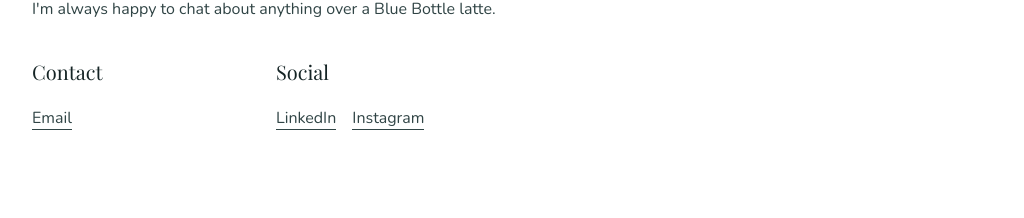
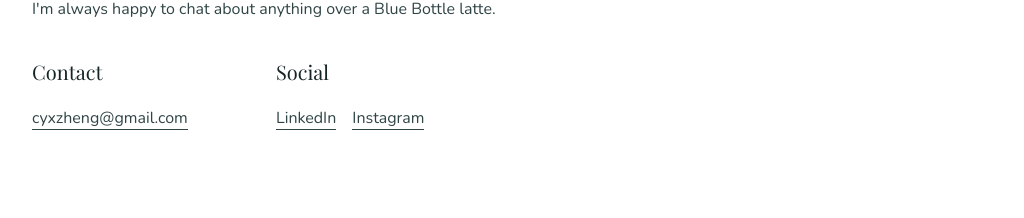
Before and after one commit to cyxzheng/cyxzheng.github.io, a Jekyll site: the page built from index.md, in a window 1280 px wide. Shown: the part 1671-1889 px from the top of the page, without its empty margins (128-1152 px from the left). Built offline with Jekyll 4.4.1, drawn with Linux system fonts in a browser that asks for light colours; nearby versions of some CDN libraries.

Commit message:
change email... again

```diff
--- a/_includes/footer-small.html
+++ b/_includes/footer-small.html
@@ -2,7 +2,7 @@
     <div class="container">
         <div class="email-small">
             <h3>Contact</h3>
-            <p><a href="mailto:cyxzheng@gmail.com" target="_top">Email</a></p>
+            <p><a href="mailto:cyxzheng@gmail.com" target="_top">cyxzheng@gmail.com</a></p>
         </div>
         <div class="social-small">
             <h3>Social</h3>
--- a/_includes/footer.html
+++ b/_includes/footer.html
@@ -6,7 +6,7 @@
         </div>
         <div class="email">
             <h3>Contact</h3>
-            <p><a href="mailto:cyxzheng@gmail.com" target="_top">Email</a></p>
+            <p><a href="mailto:cyxzheng@gmail.com" target="_top">cyxzheng@gmail.com</a></p>
         </div>
         <div class="social">
             <h3>Social</h3>
```
